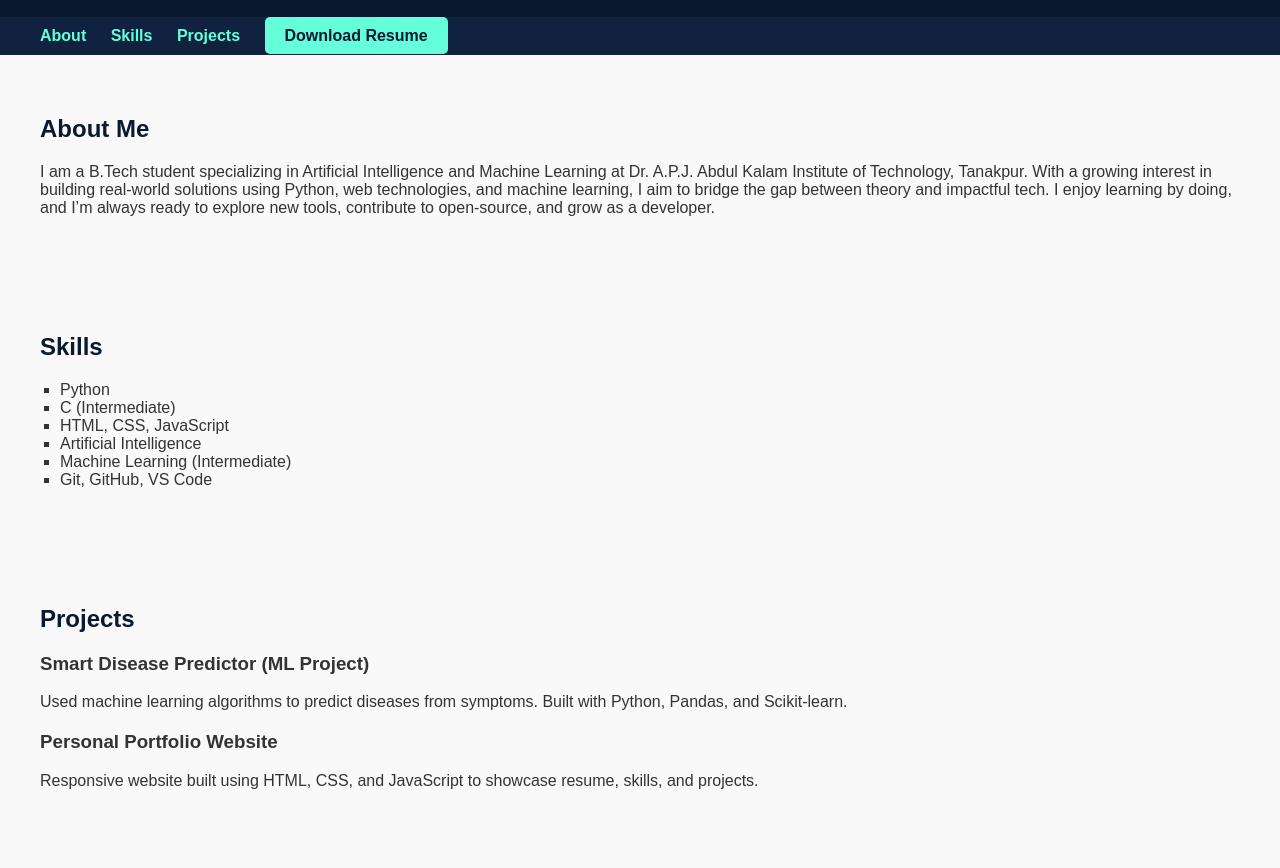
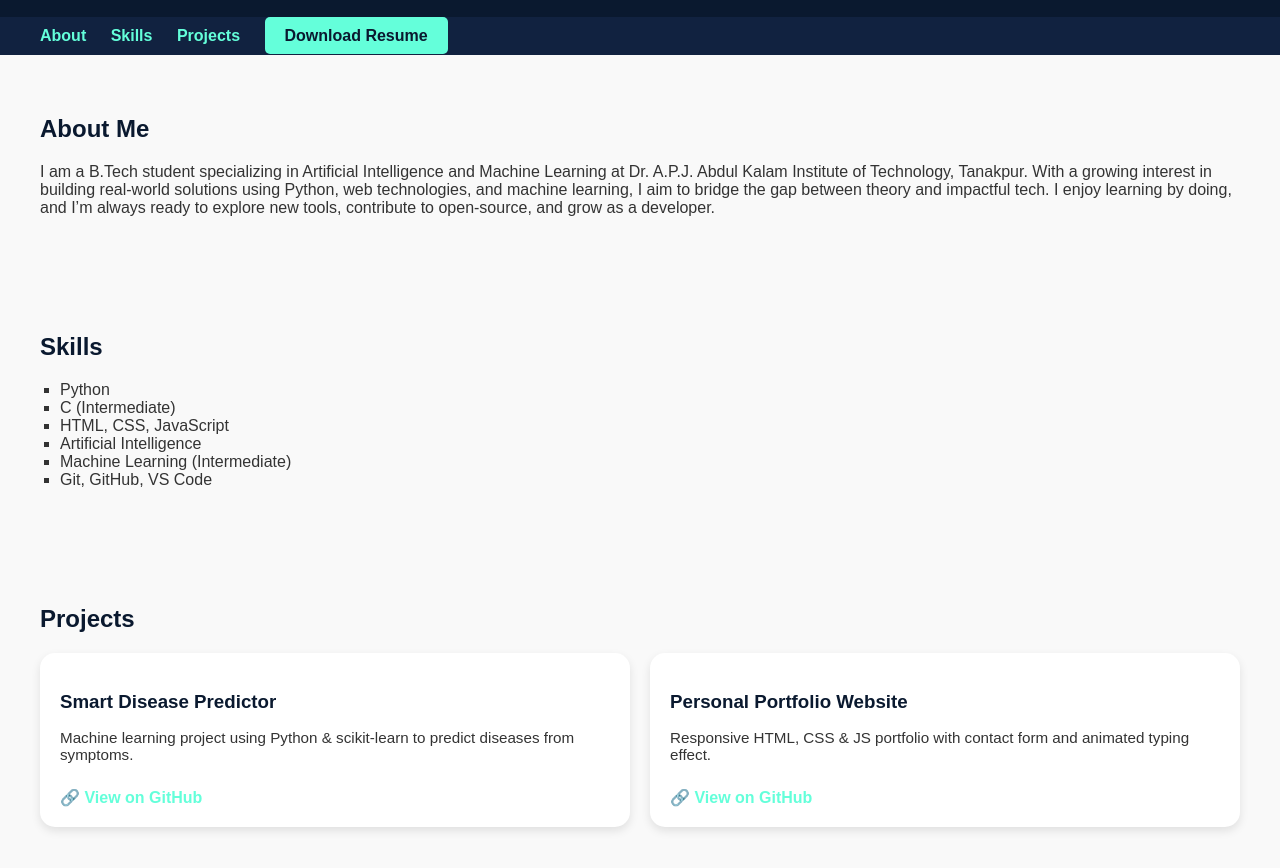
Before and after one commit to thepriyanshuverma/thepriyanshuverma.github.io, a plain HTML site: page index.html in a window 1280 px wide. Shown: the part 84-952 px from the top of the page. Drawn offline with Linux system fonts and the light colour scheme.

Commit message:
Update index.html

```diff
--- a/index.html
+++ b/index.html
@@ -66,6 +66,42 @@
       font-weight: bold;
       border-radius: 5px;
     }
+    .project-cards {
+  display: grid;
+  grid-template-columns: repeat(auto-fit, minmax(280px, 1fr));
+  gap: 20px;
+}
+
+.project-card {
+  background-color: white;
+  border-radius: 15px;
+  box-shadow: 0 4px 10px rgba(0,0,0,0.1);
+  padding: 20px;
+  transition: transform 0.3s ease;
+}
+
+.project-card:hover {
+  transform: translateY(-5px);
+}
+
+.project-card h3 {
+  color: #0a192f;
+  margin-bottom: 10px;
+}
+
+.project-card p {
+  color: #333;
+  font-size: 0.95em;
+}
+
+.project-card a {
+  display: inline-block;
+  margin-top: 10px;
+  color: #64ffda;
+  font-weight: bold;
+  text-decoration: none;
+}
+
   </style>
 </head>
 <body>
@@ -100,17 +136,25 @@
     </ul>
   </section>
 
-  <section id="projects">
-    <h2>Projects</h2>
-    <div class="project">
-      <h3>Smart Disease Predictor (ML Project)</h3>
-      <p>Used machine learning algorithms to predict diseases from symptoms. Built with Python, Pandas, and Scikit-learn.</p>
+ <section id="projects">
+  <h2>Projects</h2>
+  <div class="project-cards">
+
+    <div class="project-card">
+      <h3>Smart Disease Predictor</h3>
+      <p>Machine learning project using Python & scikit-learn to predict diseases from symptoms.</p>
+      <a href="https://github.com/thepriyanshuverma/smart-disease-predictor" target="_blank">🔗 View on GitHub</a>
     </div>
-    <div class="project">
+
+    <div class="project-card">
       <h3>Personal Portfolio Website</h3>
-      <p>Responsive website built using HTML, CSS, and JavaScript to showcase resume, skills, and projects.</p>
+      <p>Responsive HTML, CSS & JS portfolio with contact form and animated typing effect.</p>
+      <a href="https://github.com/thepriyanshuverma/thepriyanshuverma.github.io" target="_blank">🔗 View on GitHub</a>
     </div>
-  </section>
+
+  </div>
+</section>
+
 
   <footer>
     <p>Connect with me: <a href="https://linkedin.com/in/priyanshu-verma-674a8a313" style="color:#64ffda;">LinkedIn</a> | Email: choudharypriyanshu9389@gmail.com</p>
```
